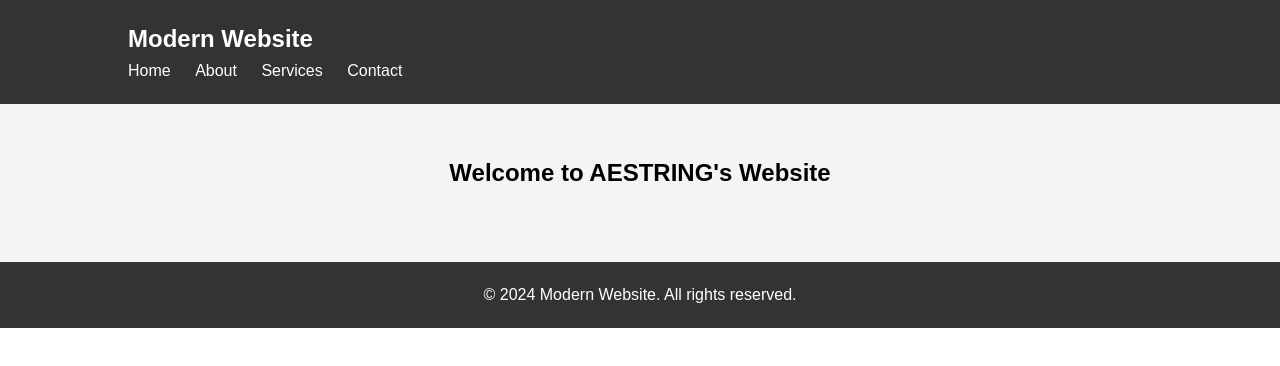
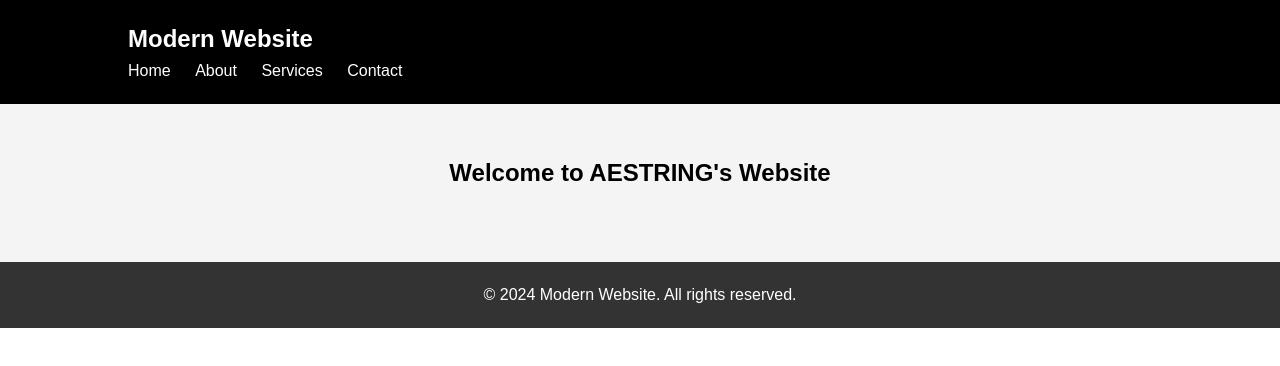
Before and after one commit to aestring/v2, a plain HTML site: page index.html in a window 1280 px wide. Drawn offline with Linux system fonts and the light colour scheme.

Commit message:
Update styles.css

```diff
--- a/styles.css
+++ b/styles.css
@@ -17,7 +17,7 @@ body {
 }
 
 header {
-    background: #333;
+    background: #000000;
     color: #fff;
     padding: 20px 0;
 }
```
